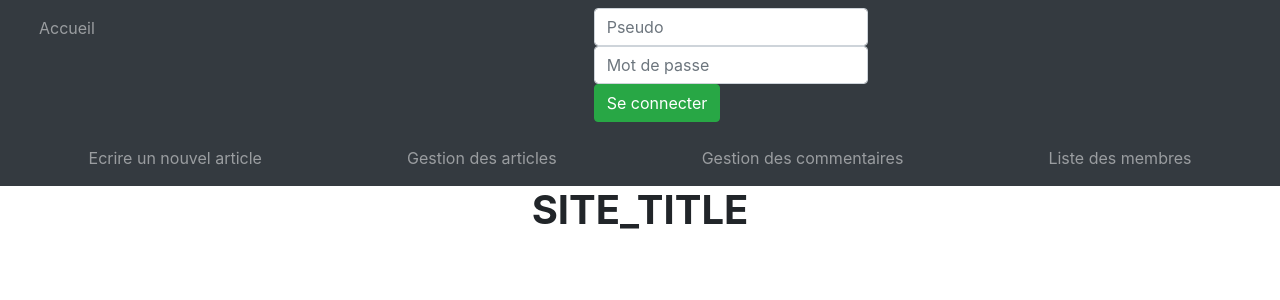
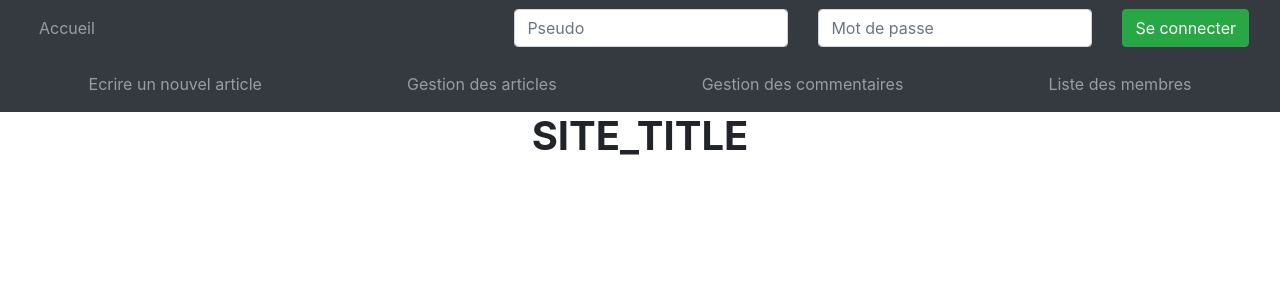
Before and after one commit to mitsune91/Projet4-PHP-MySQL, a PHP site: template view/backend/template.php in a window 1280 px wide. Shown: the top 300 px of the page. Run offline with PHP 8.4, Linux system fonts and the light colour scheme; the template is opened without the code that fills it, so the values that code supplies are empty; some libraries are stand-ins or nearby versions.

Commit message:
final
final commit

```diff
--- a/controller/frontend.php
+++ b/controller/frontend.php
@@ -43,7 +43,7 @@ function addComment($postId, $author, $comment)
     }
 }
 
-//VERIFICATION DE L'EXISTENCE D'UN MEMBRE EN BDD
+//VERIFICATION DE L'EXISTENCE D'UN MEMBRE EN BDD LOrs de la connexion
 function verifyMember($userPassword, $userNickname)
 {
     $authManager = new AuthManager();
@@ -83,7 +83,7 @@ function verifyMember($userPassword, $userNickname)
          <div id="wrongPass">
             <p class="alert alert-danger"><?php  echo 'Erreur : ' . $e->getMessage(); ?></p>
 
-            <p>Pas de compte ? <a href="index.php?action=creationUser">Créer un compte</a></p>
+            <p>Vous n'etes pas administrateur ?  <a href="index.php">Retourner au blog</a></p>
         </div>
         <?php
         $content = ob_get_clean();
--- a/include/nav.php
+++ b/include/nav.php
@@ -1,39 +1,37 @@
-<div class="container-fluid">
-    <nav class="navbar navbar-expand-lg navbar-dark bg-dark  row  ">
-        <ul class="navbar-nav  ">
-            <li class="nav-item col-sm-4 "><a href="index.php" class="nav-link">Accueil</a></li>
+<nav class="navbar navbar-expand-lg navbar-dark bg-dark  ">
+    <ul class="navbar-nav container-fluid ">
+        <li class="nav-item col-sm "><a href="index.php" class="nav-link">Accueil</a></li>
 
 
-
-
-            <li class="nav-item text-light col-sm-4" style="margin-top: .5em;"><?php if (isset($_SESSION['nickname'])) {
+        <li class="nav-item col-sm text-light"><?php if (isset($_SESSION['nickname'])) {
                 if ($_SESSION['userLevel'] == "admin") { ?>
                     admin : <?= htmlspecialchars($_SESSION['nickname']); ?>
                 <?php } else {
-                        ?> membre <?= htmlspecialchars(($_SESSION['nickname']));
+                    ?> membre : <?= htmlspecialchars(($_SESSION['nickname']));
                 }
-                ?></li> <li class="nav-item col-sm-4"><a href="index.php?action=logout" class="nav-link">
-                    <button type="button" class="btn btn-outline-danger"> Se deconnecter</button></a>
-                <?php }else{ ?></li>
+            ?> </li><li class="nav-item col-sm"><a href="index.php?action=logout" class="nav-link">
+                    <button type="button" class="btn btn-outline-danger"> Se deconnecter</button>
+                </a></li>
+            <?php }else{ ?>
         <li>
 
 
             <form action="index.php?action=login" method="post" class="form-inline ">
                 <div class="row">
-                        <div class="col">
+                    <div class="col-sm">
 
                         <input type="text"
                                placeholder="Pseudo" name="userNickname" id="userNickname" class="form-control col"
                                required>
                     </div>
-                        <div class="col">
+                    <div class="col-sm">
 
                         <input type="password" placeholder="Mot de passe" name="userPassword" id="userPassword"
                                class="form-control col"
                                required>
 
                     </div>
-                        <div class="col">
+                    <div class="col-sm">
                         <button type="submit" class="btn btn-success">Se connecter</button>
                     </div>
                 </div>
@@ -48,4 +46,3 @@
     </ul>
 
 </nav>
-</div>
--- a/view/frontend/postView.php
+++ b/view/frontend/postView.php
@@ -49,7 +49,7 @@
     <?php /*
     if (isset($_SESSION['nickname'])) {
         */ ?>
-        <!--FORMULAIRE D'ENVOI DE COMMENTAIRE SI USER CONNECTER-->
+        <!--FORMULAIRE D'ENVOI DE COMMENTAIRE -->
         <form action="index.php?action=addComment&amp;id=<?= $post['id'] ?>" method="post">
             <!-- Comments Form -->
             <div>
```
Also changed, not shown: blog.sql (added, +124 -0 lines), controller/backend.php (+19 -31 lines), index.php (+4 -4 lines), 4 other files. Lines whose indentation alone changed are shown as unchanged.
